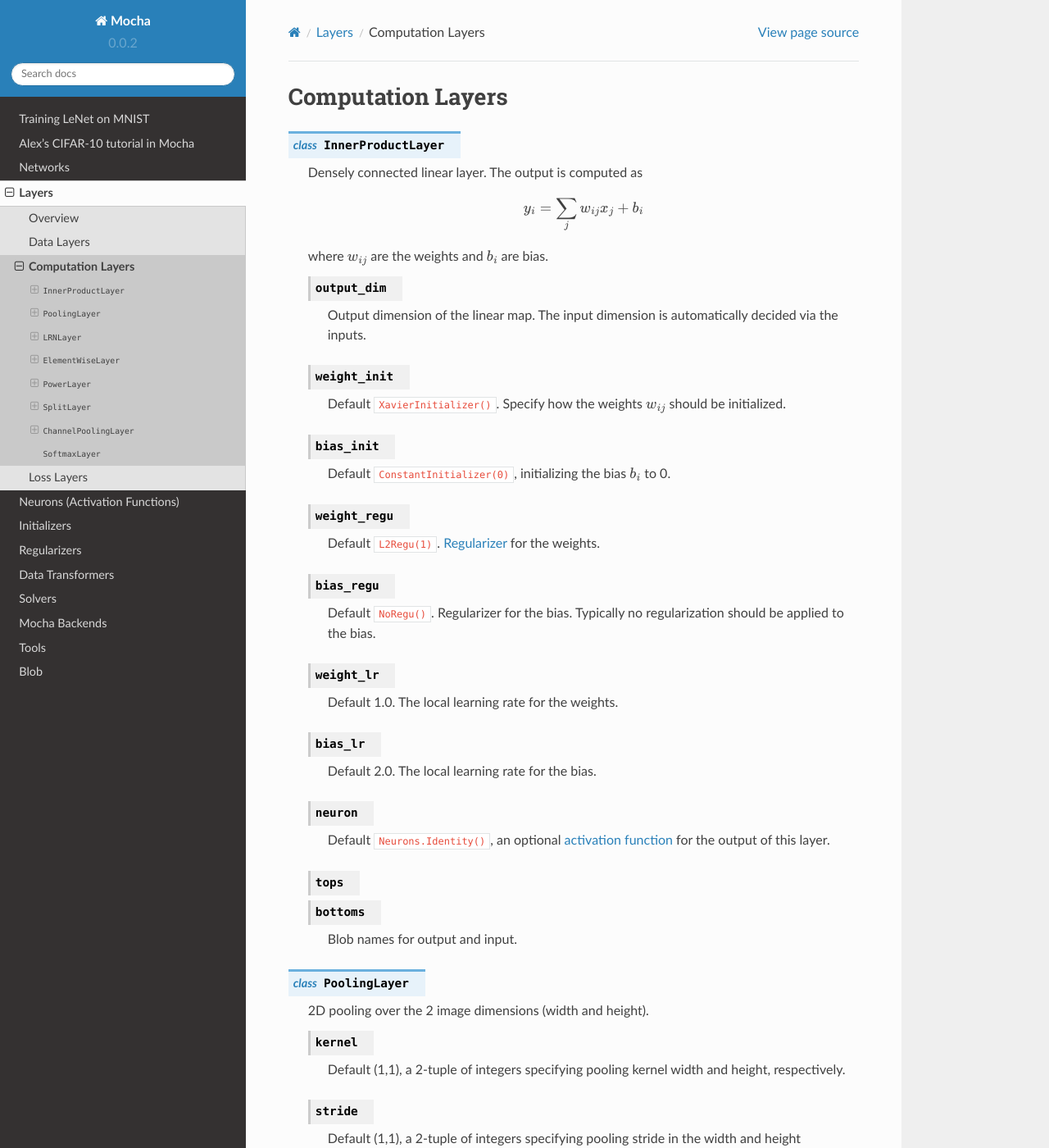
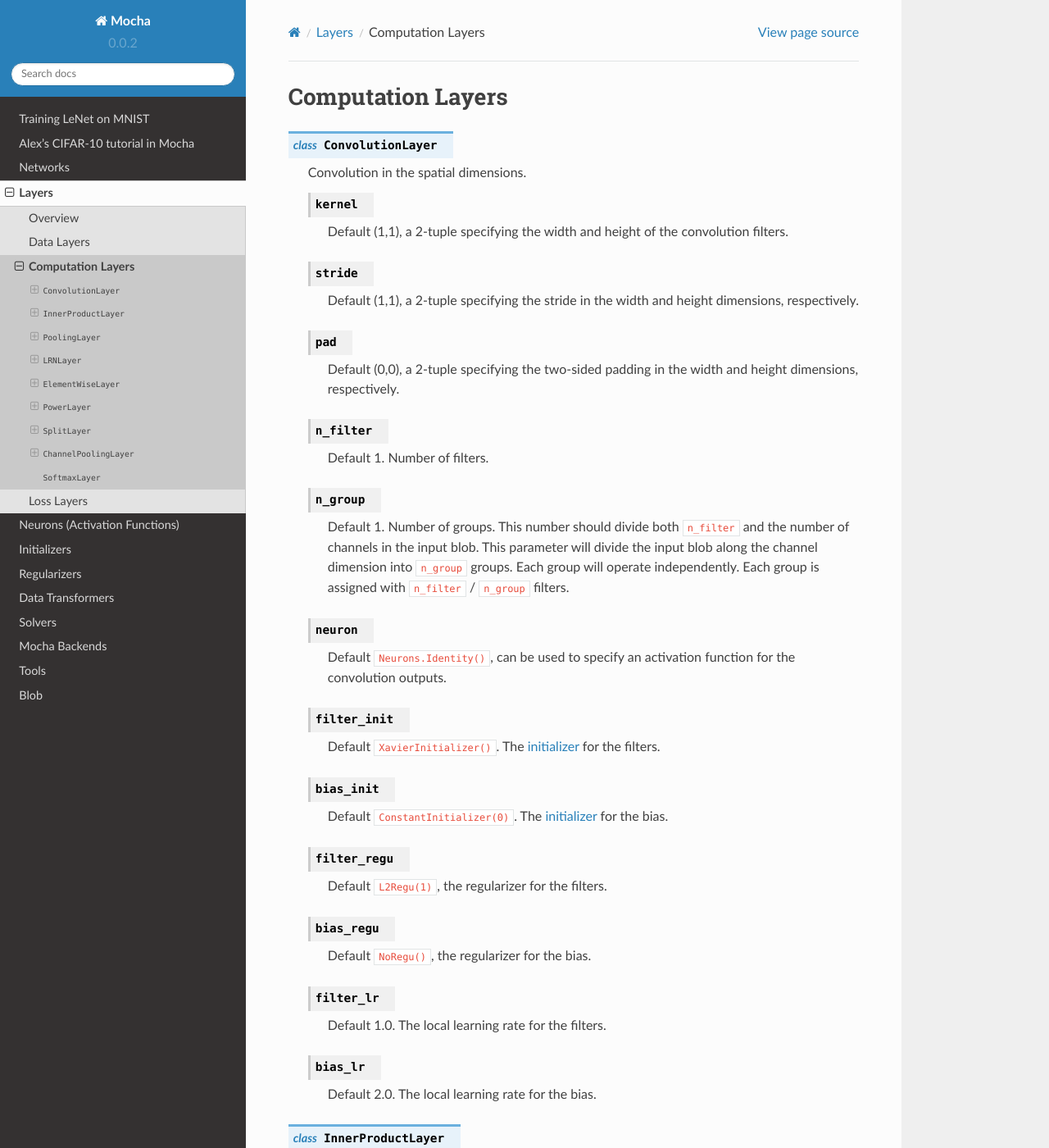
Before and after one commit to pluskid/Mocha.jl, a Sphinx documentation site: the page built from docs/user-guide/layers/computation-layer.rst, in a window 1280 px wide and 1400 px high. Shown: the whole window at 82% size. Built offline with Sphinx 7.4.7 and the Read the Docs theme 2.0.0, drawn with Linux system fonts in a browser that asks for light colours.

Commit message:
document for convolution layer.

```diff
--- a/docs/user-guide/layers/computation-layer.rst
+++ b/docs/user-guide/layers/computation-layer.rst
@@ -1,5 +1,69 @@
 Computation Layers
 ~~~~~~~~~~~~~~~~~~
+
+.. class:: ConvolutionLayer
+
+   Convolution in the spatial dimensions.
+
+   .. attribute:: kernel
+
+      Default (1,1), a 2-tuple specifying the width and height of the
+      convolution filters.
+
+   .. attribute:: stride
+
+      Default (1,1), a 2-tuple specifying the stride in the width and height
+      dimensions, respectively.
+
+   .. attribute:: pad
+
+      Default (0,0), a 2-tuple specifying the two-sided padding in the width and
+      height dimensions, respectively.
+
+   .. attribute:: n_filter
+
+      Default 1. Number of filters.
+
+   .. attribute:: n_group
+
+      Default 1. Number of groups. This number should divide both ``n_filter``
+      and the number of channels in the input blob. This parameter will divide
+      the input blob along the channel dimension into ``n_group`` groups. Each
+      group will operate independently. Each group is assigned with ``n_filter``
+      / ``n_group`` filters.
+
+   .. attribute:: neuron
+
+      Default ``Neurons.Identity()``, can be used to specify an activation
+      function for the convolution outputs.
+
+   .. attribute:: filter_init
+
+      Default ``XavierInitializer()``. The :doc:`initializer
+      </user-guide/initializer>` for the filters.
+
+   .. attribute:: bias_init
+
+      Default ``ConstantInitializer(0)``. The :doc:`initializer
+      </user-guide/initializer>` for the bias.
+
+   .. attribute:: filter_regu
+
+      Default ``L2Regu(1)``, the regularizer for the filters.
+
+   .. attribute:: bias_regu
+
+      Default ``NoRegu()``, the regularizer for the bias.
+
+   .. attribute:: filter_lr
+
+      Default 1.0. The local learning rate for the filters.
+
+   .. attribute:: bias_lr
+
+      Default 2.0. The local learning rate for the bias.
+
+
 
 .. class:: InnerProductLayer
 
```
